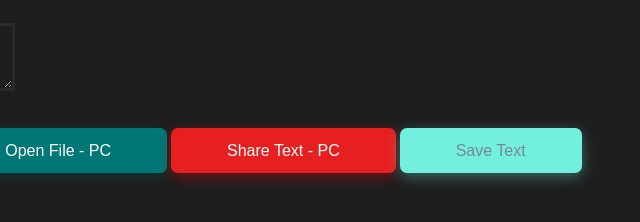
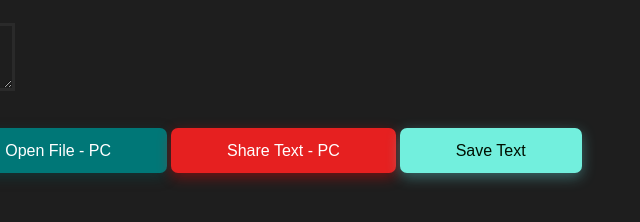
Before and after one commit to pxs-yt/code, a plain HTML site: page index.html in a window 1280 px wide. Shown: the full height of the page, 213-853 px from the left. Drawn offline with Linux system fonts and the light colour scheme.

Commit message:
small style change

```diff
--- a/style.css
+++ b/style.css
@@ -96,7 +96,7 @@ textarea {
     line-height: 45px;
     border-radius: 7px;
     background-color: #72EFDD;
-    color: lightslategray;
+    color: #000f00;
     font-weight: 400;
     font-size: 16px;
     box-shadow: 0 4px 14px 0 rgb(100 223 223 / 39%);
```
